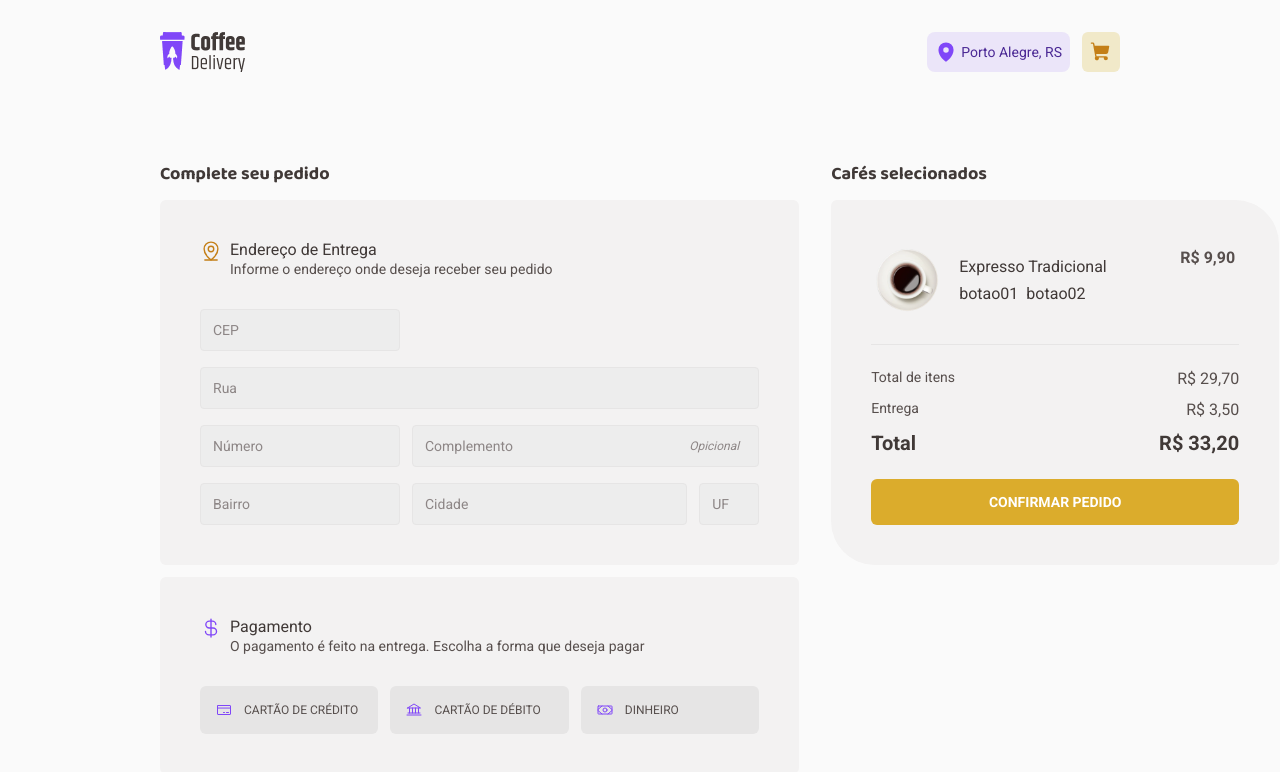
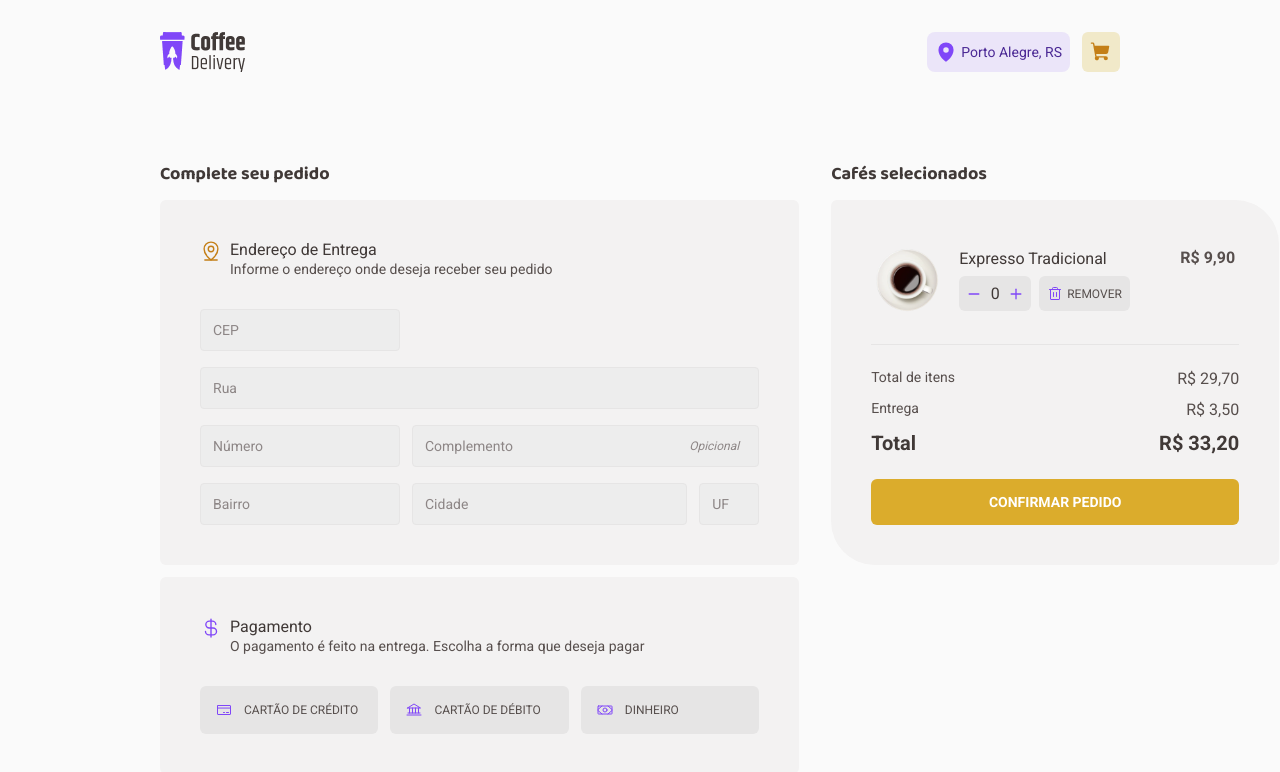
Before and after one commit to joaocruzzq/coffee-delivery, a React (Vite) app: page /checkout in a window 1280 px wide. Shown: the top 772 px of the page. Built offline with nearby package versions, Linux system fonts and the light colour scheme.

Commit message:
componente stepper

```diff
--- a/src/components/header/index.tsx
+++ b/src/components/header/index.tsx
@@ -1,6 +1,7 @@
 import { ActionButtons, HeaderContainer } from "./styles";
 
 import mainLogo from "../../assets/main-logo.png"
+
 import { MapPin, ShoppingCart } from "phosphor-react";
 
 export function Header() {
--- /dev/null
+++ b/src/components/stepper/index.tsx
@@ -0,0 +1,13 @@
+import { StepperContainer } from "./styles";
+
+import { Minus, Plus } from "phosphor-react";
+
+export function Stepper() {
+   return (
+      <StepperContainer>
+         <Minus size={14} weight="bold" />
+            0
+         <Plus size={14} weight="bold" />
+      </StepperContainer>
+   )
+}
--- /dev/null
+++ b/src/components/stepper/styles.ts
@@ -0,0 +1,19 @@
+import styled from "styled-components";
+
+export const StepperContainer = styled.div`
+   display: flex;
+   width: 4.5rem;
+
+   padding: 0.5rem;
+
+   align-items: center;
+   justify-content: space-between;
+
+   border-radius: 6px;
+   background: ${props => props.theme["base-button"]};
+
+   svg {
+      cursor: pointer;
+      color: ${props => props.theme.purple};
+   }
+`
--- a/src/pages/checkout/components/coffee-card/index.tsx
+++ b/src/pages/checkout/components/coffee-card/index.tsx
@@ -1,6 +1,10 @@
 import { CoffeeCardContainer } from "./styles";
 
 import coffeeIMG from "../../../../assets/Type=Americano.png"
+
+import { Stepper } from "../../../../components/stepper";
+
+import { Trash } from "phosphor-react";
 
 export function CoffeeCard() {
    return (
@@ -12,8 +16,12 @@ export function CoffeeCard() {
                <span>Expresso Tradicional</span>
 
                <div className="actions">
-                  <span>botao01</span>
-                  <span>botao02</span>
+                  <Stepper />
+
+                  <button>
+                     <Trash size={16} />
+                     Remover
+                  </button>
                </div>
             </div>
          </div>
--- a/src/pages/checkout/components/coffee-card/styles.ts
+++ b/src/pages/checkout/components/coffee-card/styles.ts
@@ -30,4 +30,32 @@ export const CoffeeCardContainer = styled.div`
       display: flex;
       gap: 0.5rem;
    }
+
+   .actions > button {
+      display: flex;
+      align-items: center;
+
+      gap: 0.25rem;
+      padding: 0.5rem;
+
+      font-size: 0.75rem;
+      text-transform: uppercase;
+
+      border: none;
+      border-radius: 6px;
+
+      cursor: pointer;
+      transition: background 0.1s;
+
+      color: ${props => props.theme["base-text"]};
+      background: ${props => props.theme["base-button"]};
+
+      svg {
+         color: ${props => props.theme.purple};
+      }
+
+      &:hover {
+         background: ${props => props.theme["base-hover"]};
+      }
+   }
 `
--- a/src/pages/checkout/index.tsx
+++ b/src/pages/checkout/index.tsx
@@ -3,9 +3,9 @@ import { CheckoutContainer, FormContainer, OrderContainer } from "./styles";
 import { Bank, CreditCard, CurrencyDollar, MapPinLine, Money } from "phosphor-react";
 
 import { Input } from "./components/input";
-import { PaymentMethod } from "./components/payment-method";
 import { Button } from "./components/button";
 import { CoffeeCard } from "./components/coffee-card";
+import { PaymentMethod } from "./components/payment-method";
 
 export function Checkout() {
    return (
--- a/src/pages/home/components/coffee-card/index.tsx
+++ b/src/pages/home/components/coffee-card/index.tsx
@@ -1,5 +1,8 @@
 import { CoffeeCardContainer } from "./styles";
-import { Minus, Plus, ShoppingCart } from "phosphor-react";
+
+import { ShoppingCart } from "phosphor-react";
+
+import { Stepper } from "../../../../components/stepper";
 
 interface CoffeeProps {
    id: number
@@ -30,11 +33,7 @@ export function CoffeeCard(props: CoffeeProps) {
             <h1>{props.price.toFixed(2)}</h1>
 
             <div className="actions">
-               <div>
-                  <Minus size={14} weight="bold" />
-                  0
-                  <Plus size={14} weight="bold" />
-               </div>
+               <Stepper />
 
                <button>
                   <ShoppingCart size={22} weight="fill" />
--- a/src/pages/home/components/coffee-card/styles.ts
+++ b/src/pages/home/components/coffee-card/styles.ts
@@ -86,28 +86,6 @@ export const CoffeeCardContainer = styled.div`
       gap: 8px;
    }
 
-   .actions > div {
-      display: flex;
-      width: 4.5rem;
-
-      padding: 0.5rem;
-
-      align-items: center;
-      justify-content: space-between;
-
-      border-radius: 6px;
-      background: ${props => props.theme["base-button"]};
-
-      span {
-
-      }
-
-      svg {
-         cursor: pointer;
-         color: ${props => props.theme.purple};
-      }
-   }
-
    .actions > button {
       font-size: 0;
       padding: 8px;
```
Also changed, not shown: src/pages/home/index.tsx (+4 -3 lines).
